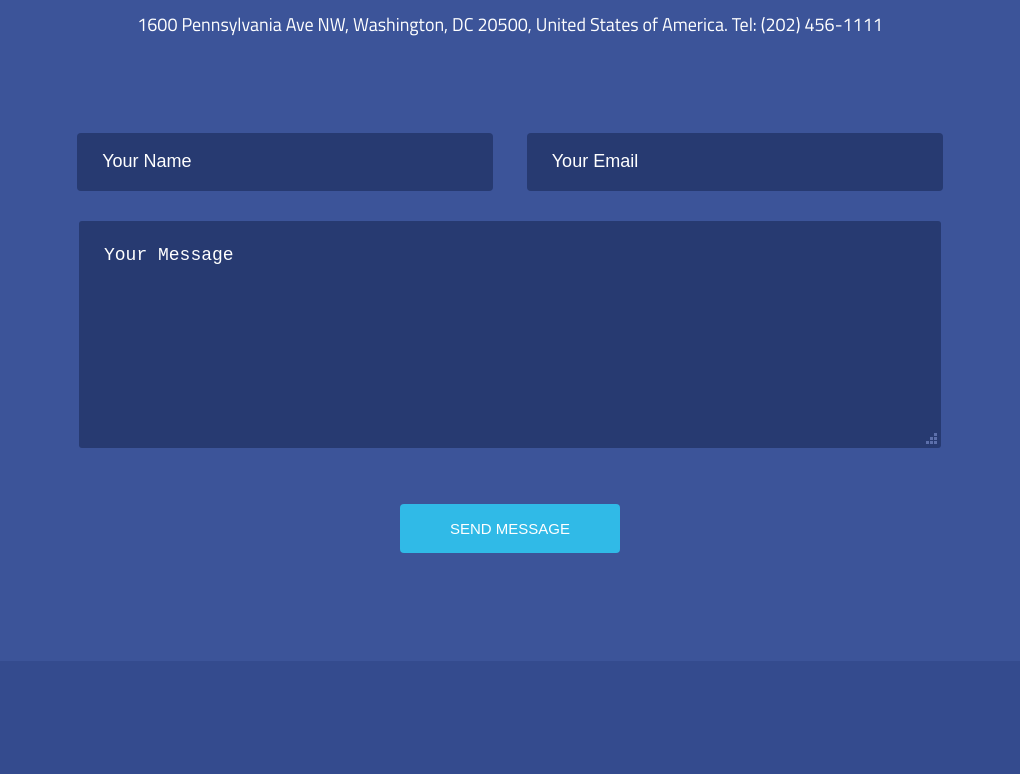
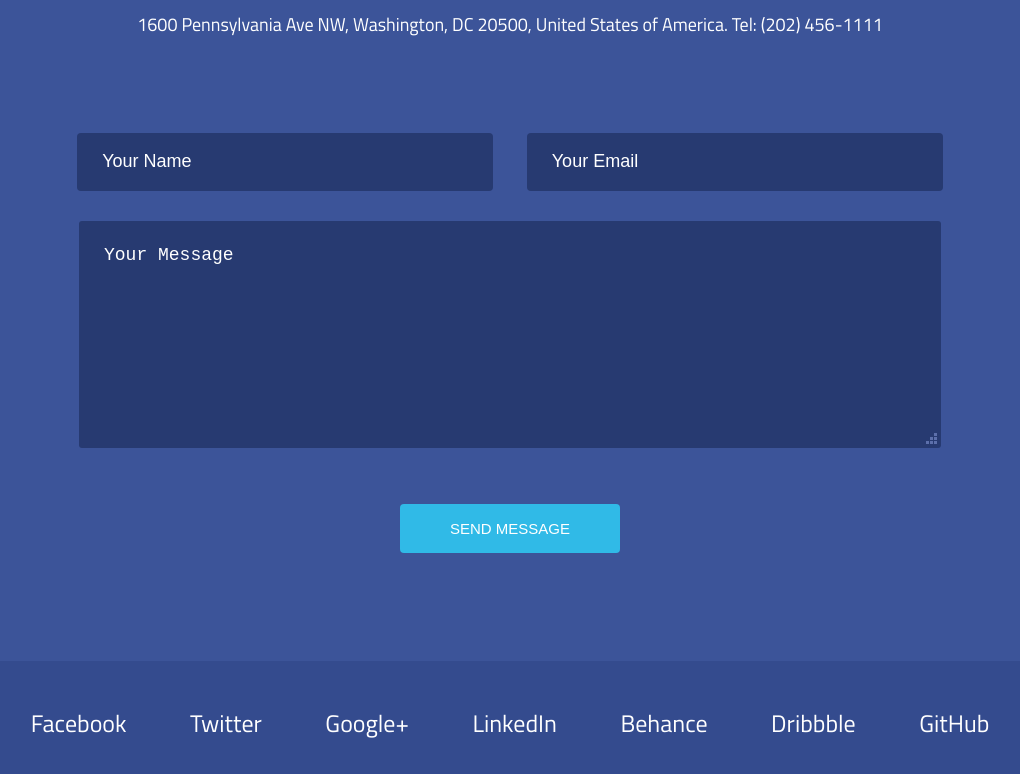
Before and after one commit to ohyoyo/CUDA, a plain HTML site: page index.html in a window 1280 px wide. Shown: the part 5389-6163 px from the top of the page, without its empty margins (130-1150 px from the left). Drawn offline with Linux system fonts and the light colour scheme.

Commit message:
add section socialmedia

```diff
--- a/asset/css/nav.css
+++ b/asset/css/nav.css
@@ -19,7 +19,7 @@ form, textarea:focus, input:focus, button:focus {
 }
 
 ::-webkit-input-placeholder:after{
-    color:red;
+    color: rgb(234, 67, 75);
     content:"*";
 }
 
--- a/asset/css/style.css
+++ b/asset/css/style.css
@@ -694,3 +694,26 @@ section#getintouch form#getintouch button:hover {
     border-bottom-color: rgb(48, 186, 231);
     border: none;
 }
+/* end section getintouch
+
+   section mediasocial
+*/
+section#mediasocial {
+    text-align: center;
+    margin: 0 auto;
+    position: relative;
+}
+section#mediasocial a {
+    font-size: 24px;
+    color: rgb(255, 255, 255);
+    line-height: 1.246;
+    margin-left: 30px;
+    margin-right: 30px;
+    margin-top: 48px;
+    display: inline-block;
+}
+
+section#mediasocial a:hover {
+    color: rgb(48, 186, 231);
+}
+/* end section getintouch */
--- a/index.html
+++ b/index.html
@@ -243,7 +243,13 @@
             </form>
         </section>
         <section id="mediasocial">
-
+            <a href="#">Facebook</a>
+            <a href="#">Twitter</a>
+            <a href="#">Google+</a>
+            <a href="#">LinkedIn</a>
+            <a href="#">Behance</a>
+            <a href="#">Dribbble</a>
+            <a href="#">GitHub</a>
         </section>
     </body>
 </html>
```
